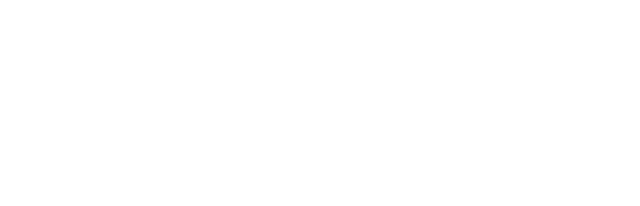
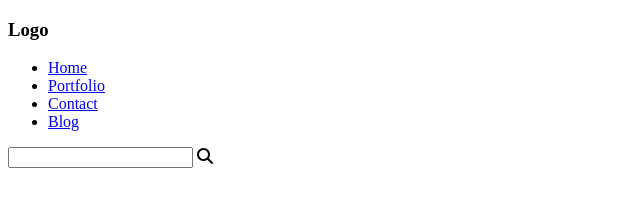
Before and after one commit to MrZorawaR/web-template, a plain HTML site: page index.html in a window 1280 px wide. Shown: the whole page, without its empty margins (0-640 px from the left). Drawn offline with Linux system fonts and the light colour scheme.

Commit message:
Header Section HTML is completed

```diff
--- a/index.html
+++ b/index.html
@@ -1,11 +1,40 @@
 <!DOCTYPE html>
 <html lang="en">
+
 <head>
     <meta charset="UTF-8">
     <meta name="viewport" content="width=device-width, initial-scale=1.0">
     <title>Document</title>
+    <link rel="stylesheet" href="https://cdnjs.cloudflare.com/ajax/libs/font-awesome/6.4.2/css/all.min.css"
+        integrity="sha512-z3gLpd7yknf1YoNbCzqRKc4qyor8gaKU1qmn+CShxbuBusANI9QpRohGBreCFkKxLhei6S9CQXFEbbKuqLg0DA=="
+        crossorigin="anonymous" referrerpolicy="no-referrer" />
+        <link rel="stylesheet" href="https://cdnjs.cloudflare.com/ajax/libs/font-awesome/6.4.2/css/fontawesome.min.css" integrity="sha512-siarrzI1u3pCqFG2LEzi87McrBmq6Tp7juVsdmGY1Dr8Saw+ZBAzDzrGwX3vgxX1NkioYNCFOVC0GpDPss10zQ==" crossorigin="anonymous" referrerpolicy="no-referrer" />
+        <link rel="stylesheet" href="css/style.css">
 </head>
+
 <body>
+    <div class="layout">
+        <section id="row1">
+            <div class="header_section">
+                <div class="logo">
+                    <h3>Logo</h3>
+                </div>
+                <div class="menu">
+                    <ul>
+                        <li> <a href="#">Home</a></li>
+                        <li> <a href="#">Portfolio</a></li>
+                        <li> <a href="#">Contact</a></li>
+                        <li> <a href="#" class="blog_btn">Blog</a></li>
+                    </ul>
+                </div>
+                <div class="search_bar">
+                    <input type="search">
+                    <i class="fa-solid fa-magnifying-glass"></i>
+                </div>
+            </div>
 
+        </section>
+    </div>
 </body>
+
 </html>
```
